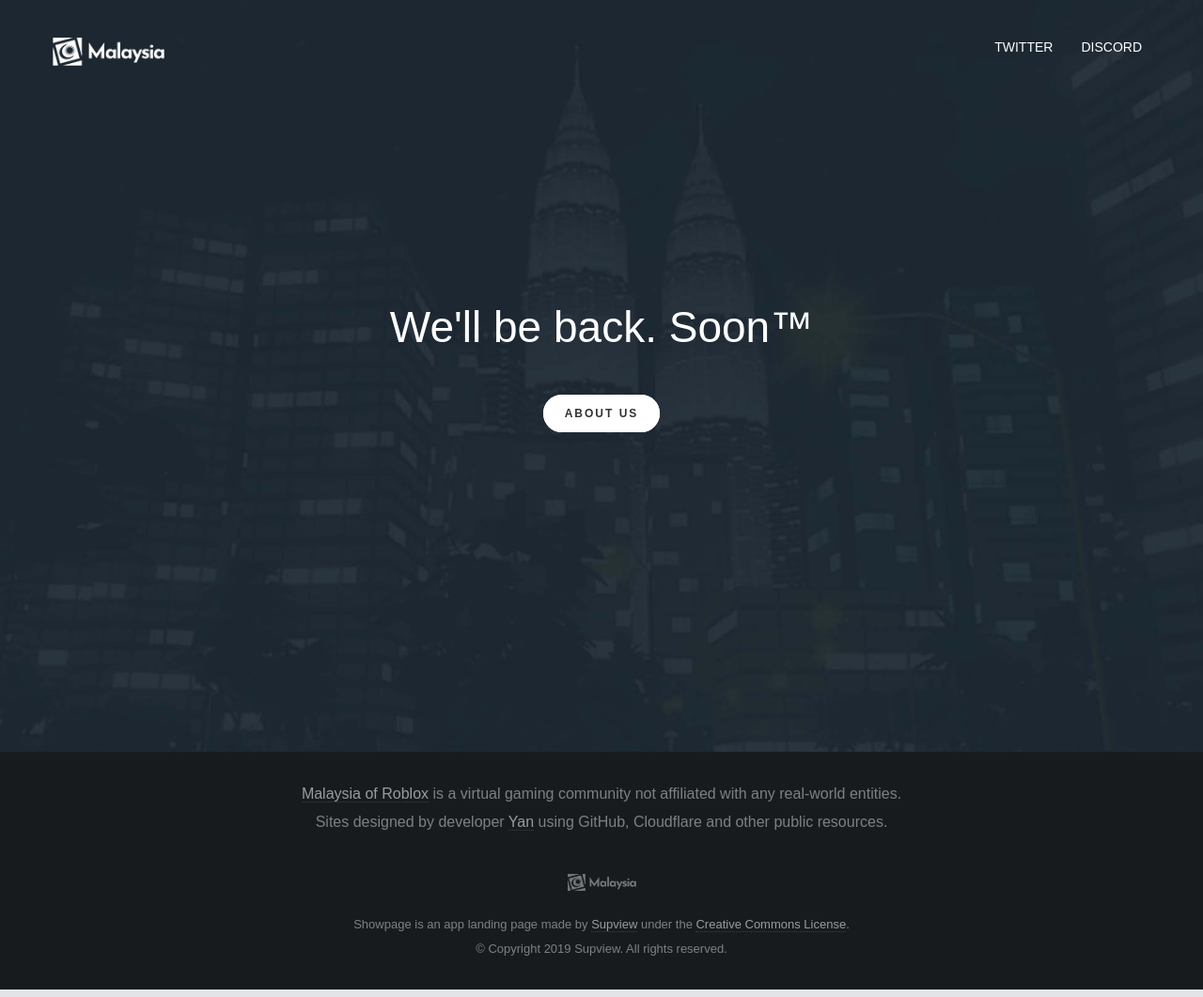
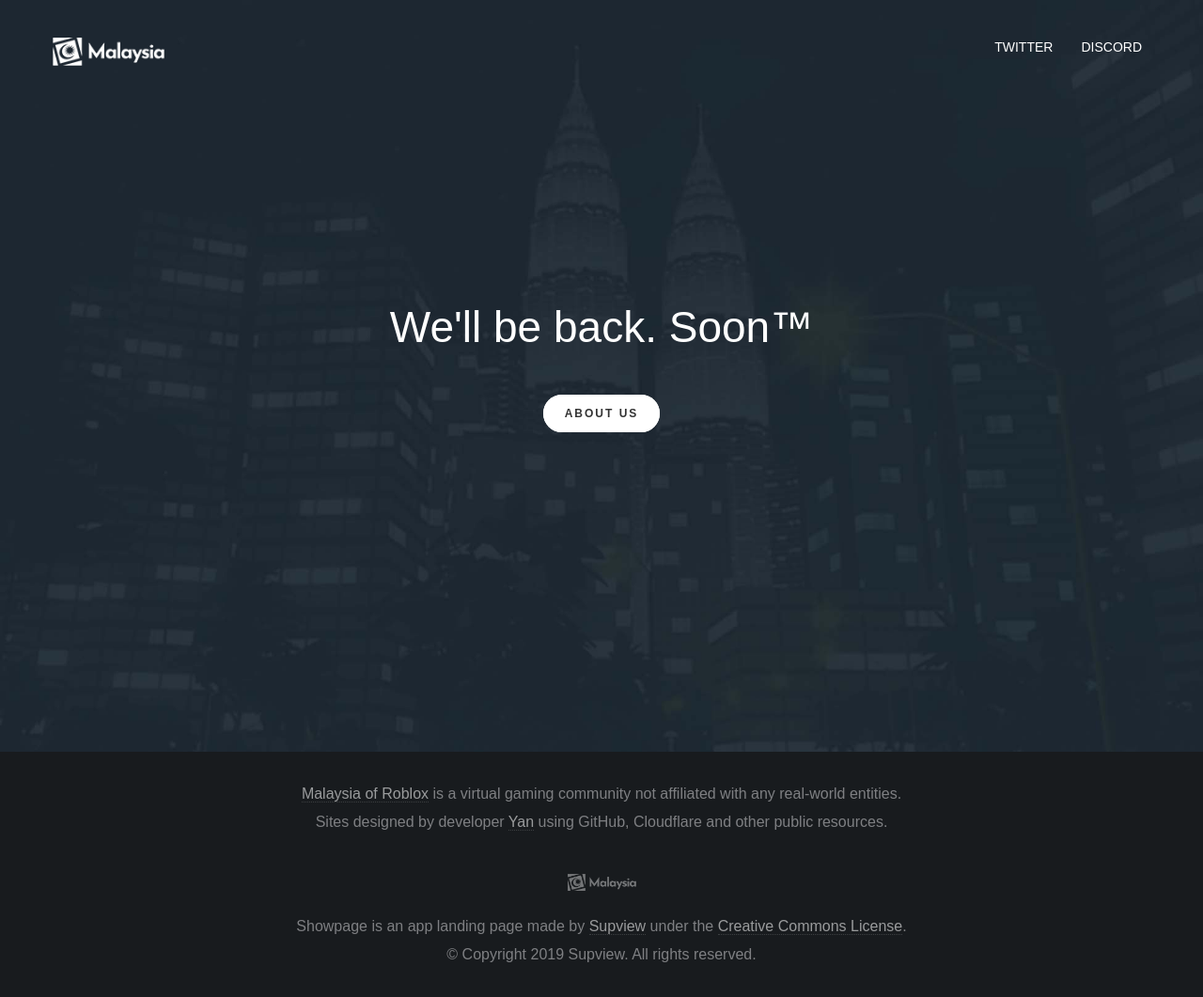
Before and after one commit to rblxmy/rblxmy.github.io, a plain HTML site: page index.html in a window 1280 px wide. Shown: the whole page at 94% size. Drawn offline with nearby package versions, Linux system fonts and the light colour scheme; a web font is replaced by a local one.

Commit message:
Update index.html

```diff
--- a/index.html
+++ b/index.html
@@ -118,7 +118,7 @@
 
 					<img class="logo" src="img/logo.png" alt="Logo">
 
-                    <p class="copyright2">Showpage is an app landing page made by <a href="http://www.iamsupview.be">Supview</a> under the  <a href="http://creativecommons.org/licenses/by/4.0/">Creative Commons License</a>. <br>© Copyright 2019 Supview. All rights reserved.</p>
+                    <p class="copyright">Showpage is an app landing page made by <a href="http://www.iamsupview.be">Supview</a> under the  <a href="http://creativecommons.org/licenses/by/4.0/">Creative Commons License</a>. <br>© Copyright 2019 Supview. All rights reserved.</p>
 
 				</div>
 
```
